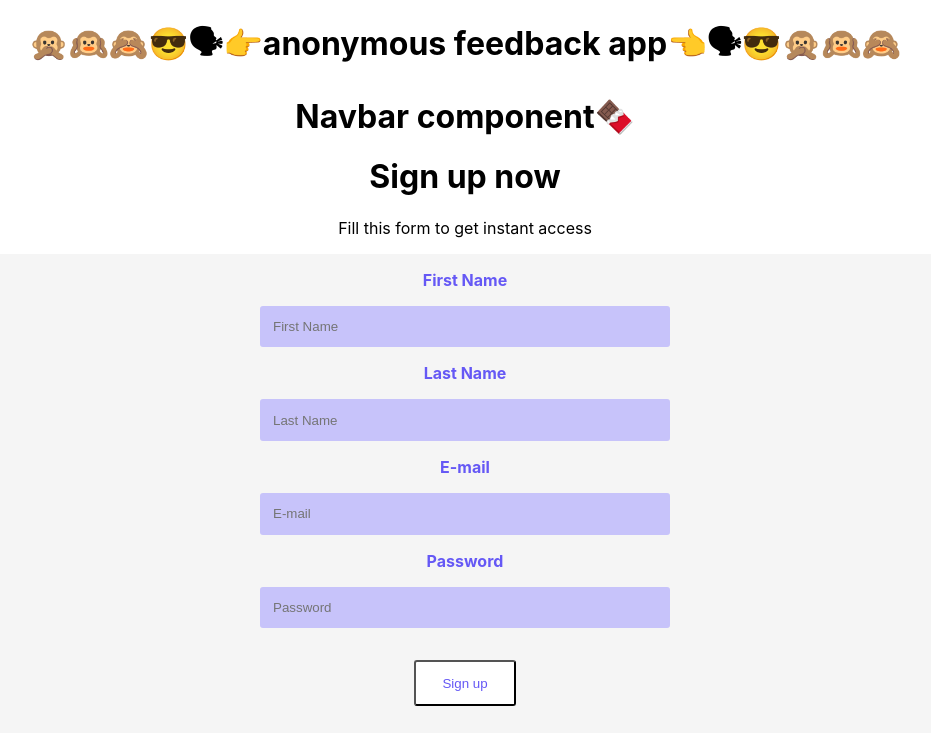
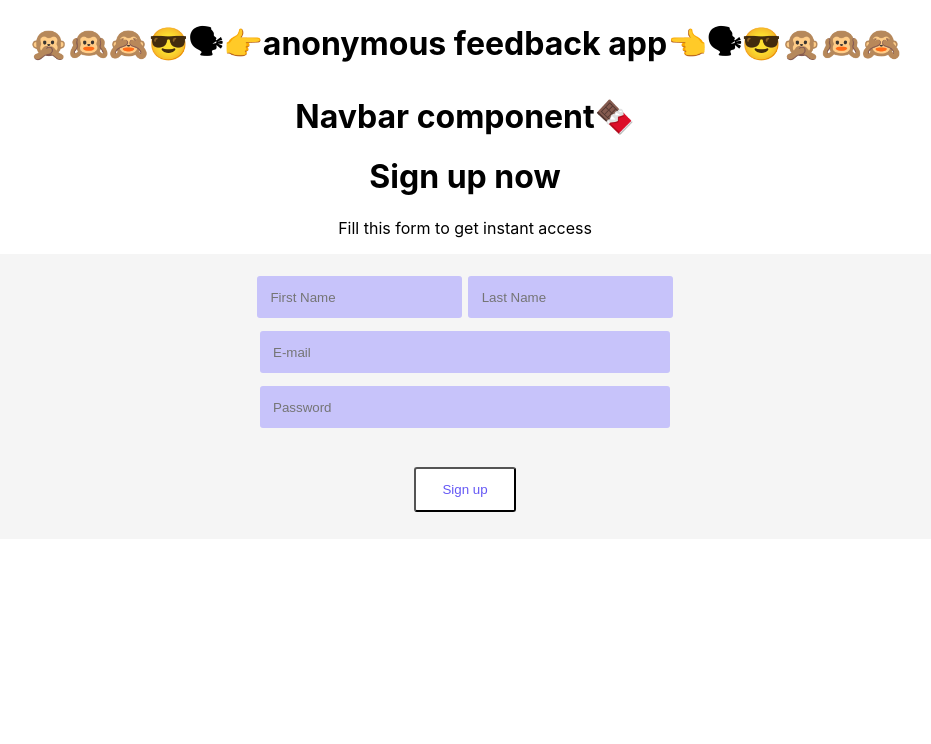
Before and after one commit to anonymous-team-feedback/anonymous-team-feedback-fe, a React (Create React App) app: page /signup in a window 1280 px wide. Shown: the top 744 px of the page, without its empty margins (175-1106 px from the left). Built offline with nearby package versions, Linux system fonts and the light colour scheme.

Commit message:
Fixed routes and styling

```diff
--- a/src/actions/index.js
+++ b/src/actions/index.js
@@ -19,7 +19,7 @@ export const register = newUser => dispatch => {
    dispatch({type: REGISTER_START});
    console.log(newUser);
 
-   return axios.post('https://serversite.com/api/auth/register', newUser)
+   return axios.post('https://anonymous-team-feedback.herokuapp.com/api/auth/register', newUser)
    .then(res => {
       console.log(res)
       dispatch({type: REGISTER_SUCCESS});
--- a/src/components/Register/Register.js
+++ b/src/components/Register/Register.js
@@ -37,7 +37,34 @@ export const Input = styled.input`
 	border: none;
 	border-radius: 3px;
   width: 50%;
+  margin: 0.5em 0.5em;
 `;
+
+// Name Input Container Styling //
+export const NameContainer = styled.div`
+  display: flex;
+  flex-direction: row;
+  padding-top: 1em;
+  color: black;
+  background: #grey;
+  border: none;
+  border-radius: 3px;
+  width: 55%;
+`;
+
+// Name Input Styling //
+export const InputName = styled.input`
+  display: flex;
+  flex-direction: row;
+  padding: 1em;
+  color: black;
+  background: #C7C3FA;
+  border: none;
+  border-radius: 3px;
+  margin: 0.5em 0.25em;
+  width: 55%;
+`;
+
 
 // Button Styling//
 export const Button = styled.button`
@@ -92,9 +119,10 @@ class Register extends React.Component {
 
                 <RegisterContainer>
 
-                  <Label>First Name</Label>
+                  <NameContainer>
+                    {/* <Label>First Name</Label> */}
                     {/* <!-- First Name --> */}
-                  <Input
+                    <InputName
                     type="text"
                     name="firstName"
                     id="RegisterFormFirstName"
@@ -102,17 +130,18 @@ class Register extends React.Component {
                     onChange={this.handleChange}
                     placeholder="First Name"/>
 
-                  <Label>Last Name</Label>
+                    {/* <Label>Last Name</Label> */}
                     {/* <!-- Last Name --> */}
-                  <Input
+                    <InputName
                     type="text"
                     name="lastName"
                     id="RegisterFormLastName"
                     value={this.state.newUser.lastName}
                     onChange={this.handleChange}
                     placeholder="Last Name"/>
+                  </NameContainer>
 
-                  <Label>E-mail</Label>
+                  {/* <Label>E-mail</Label> */}
                   {/* <!-- E-mail --> */}
                   <Input
                   type="email"
@@ -122,7 +151,7 @@ class Register extends React.Component {
                   onChange={this.handleChange}
                   placeholder="E-mail"/>
 
-                  <Label>Password</Label>
+                  {/* <Label>Password</Label> */}
                   {/* <!-- Password --> */}
                   <Input
                   type="password"
```
Lines whose indentation alone changed are shown as unchanged.
